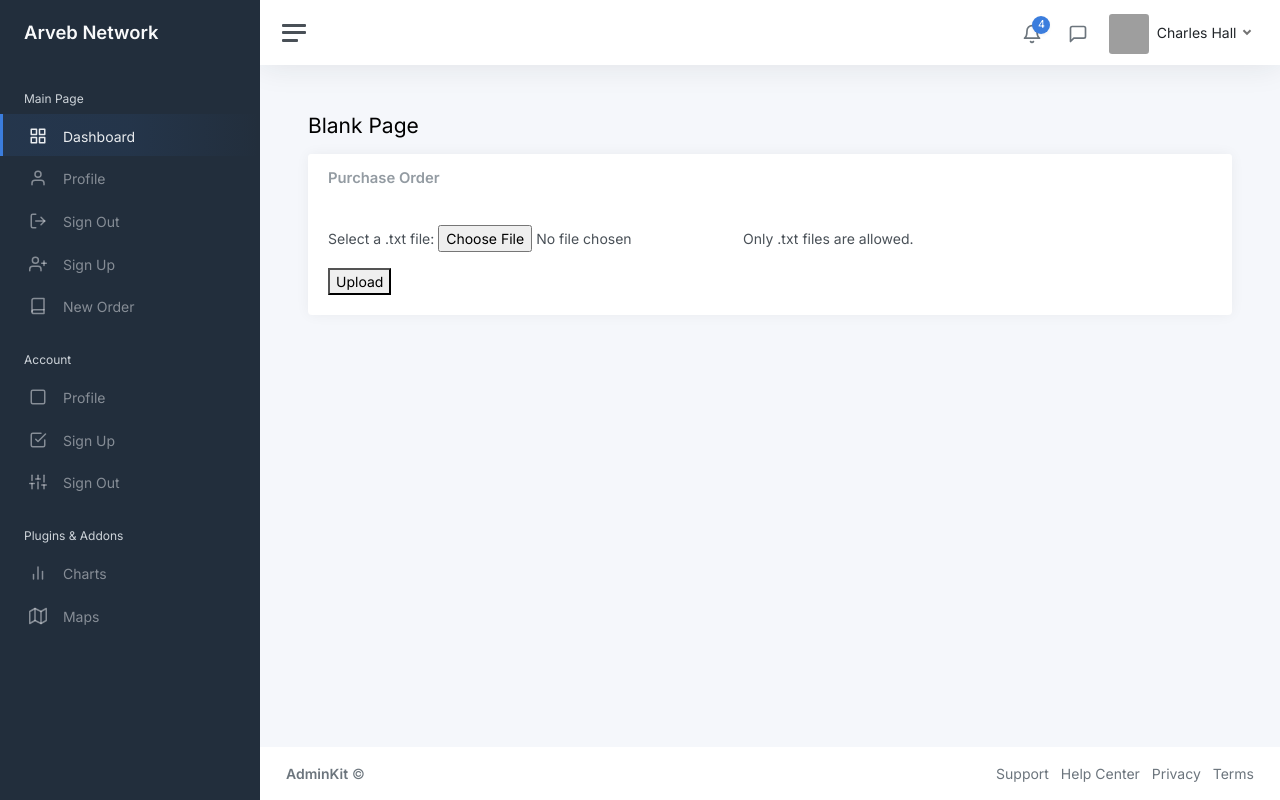
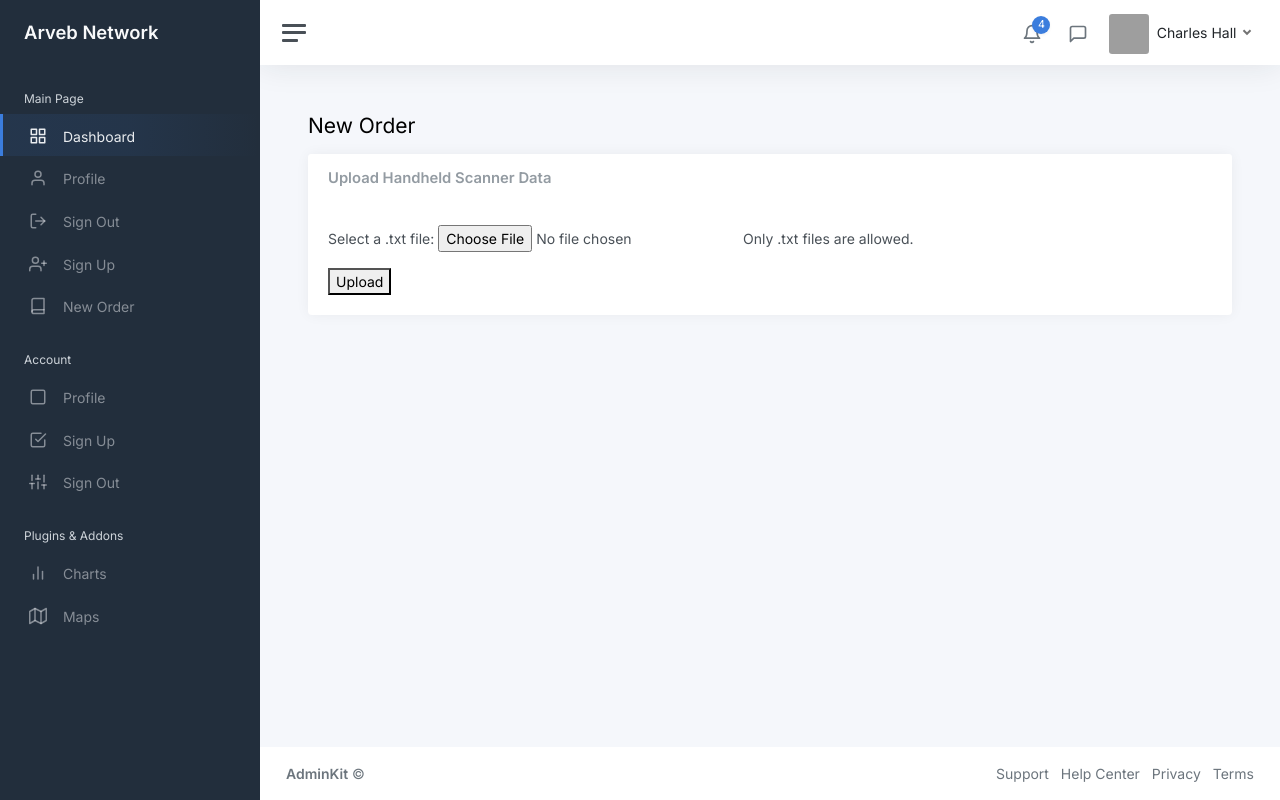
Before and after one commit to haririabd/codespaces-blank, a Django app: page /purchasing/new-order/ in a window 1280 px wide. Run offline with Django 5.2, Linux system fonts and the light colour scheme; some libraries are stand-ins or nearby versions; grey boxes are pictures that could not be loaded.

Commit message:
edit some files

```diff
--- a/diyproduct/templates/diyproduct/base.html
+++ b/diyproduct/templates/diyproduct/base.html
@@ -72,7 +72,7 @@
             </li>
 
             <li class="sidebar-item">
-              <a class="sidebar-link" href="{% url 'purchasing_po' %}">
+              <a class="sidebar-link" href="{% url 'new_order' %}">
                 <i class="align-middle" data-feather="book"></i>
                 <span class="align-middle">New Order</span>
               </a>
--- a/diyproduct/templates/diyproduct/neworder.html
+++ b/diyproduct/templates/diyproduct/new_order.html
@@ -1,18 +1,17 @@
 {% extends "diyproduct/base.html" %} {% load static %} {% block content %}
-<h1 class="h3 mb-3">Blank Page</h1>
+<h1 class="h3 mb-3">New Order</h1>
 
 <div class="row">
   <div class="col-12">
     <div class="card">
       <div class="card-header">
-        <h5 class="card-title mb-0">Purchase Order</h5>
+        <h5 class="card-title mb-0">Upload Handheld Scanner Data</h5>
       </div>
       <div class="card-body">
         <form method="post" enctype="multipart/form-data">
-          {% csrf_token %}
-          {{ form.as_p }}
+          {% csrf_token %} {{ form.as_p }}
           <button type="submit">Upload</button>
-      </form>
+        </form>
       </div>
     </div>
   </div>
--- /dev/null
+++ b/diyproduct/templates/diyproduct/upload_handheld.html
@@ -0,0 +1,19 @@
+{% extends "diyproduct/base.html" %} {% load static %} {% block content %}
+<h1 class="h3 mb-3">New Order</h1>
+
+<div class="row">
+  <div class="col-12">
+    <div class="card">
+      <div class="card-header">
+        <h5 class="card-title mb-0">Upload Handheld Scanner Data</h5>
+      </div>
+      <div class="card-body">
+        <form method="post" enctype="multipart/form-data">
+          {% csrf_token %} {{ form.as_p }}
+          <button type="submit">Upload</button>
+        </form>
+      </div>
+    </div>
+  </div>
+</div>
+{% endblock %}
--- a/diyproduct/urls.py
+++ b/diyproduct/urls.py
@@ -3,5 +3,5 @@ from . import views
 
 urlpatterns = [
     path('', views.index, name='dashboard'),
-    path('new-order/', views.upload_handheld, name='purchasing_po'),
+    path('new-order/', views.upload_handheld, name='new_order'),
 ]
--- a/diyproduct/views.py
+++ b/diyproduct/views.py
@@ -24,4 +24,4 @@ def upload_handheld(request):
             return HttpResponse("File uploaded successfully.")
     else:
         form = UploadHandheld()
-    return render(request, 'diyproduct/neworder.html', {'form': form})
+    return render(request, 'diyproduct/upload_handheld.html', {'form': form})
```
